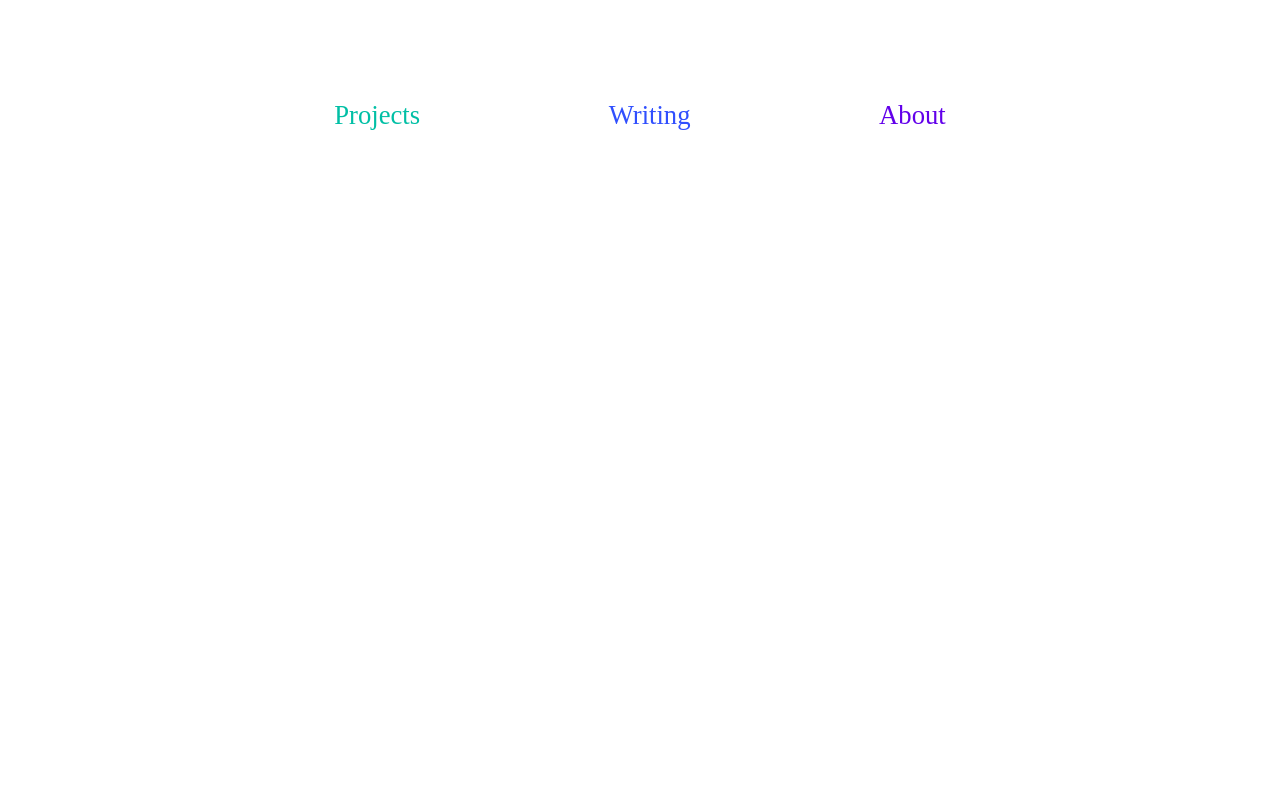
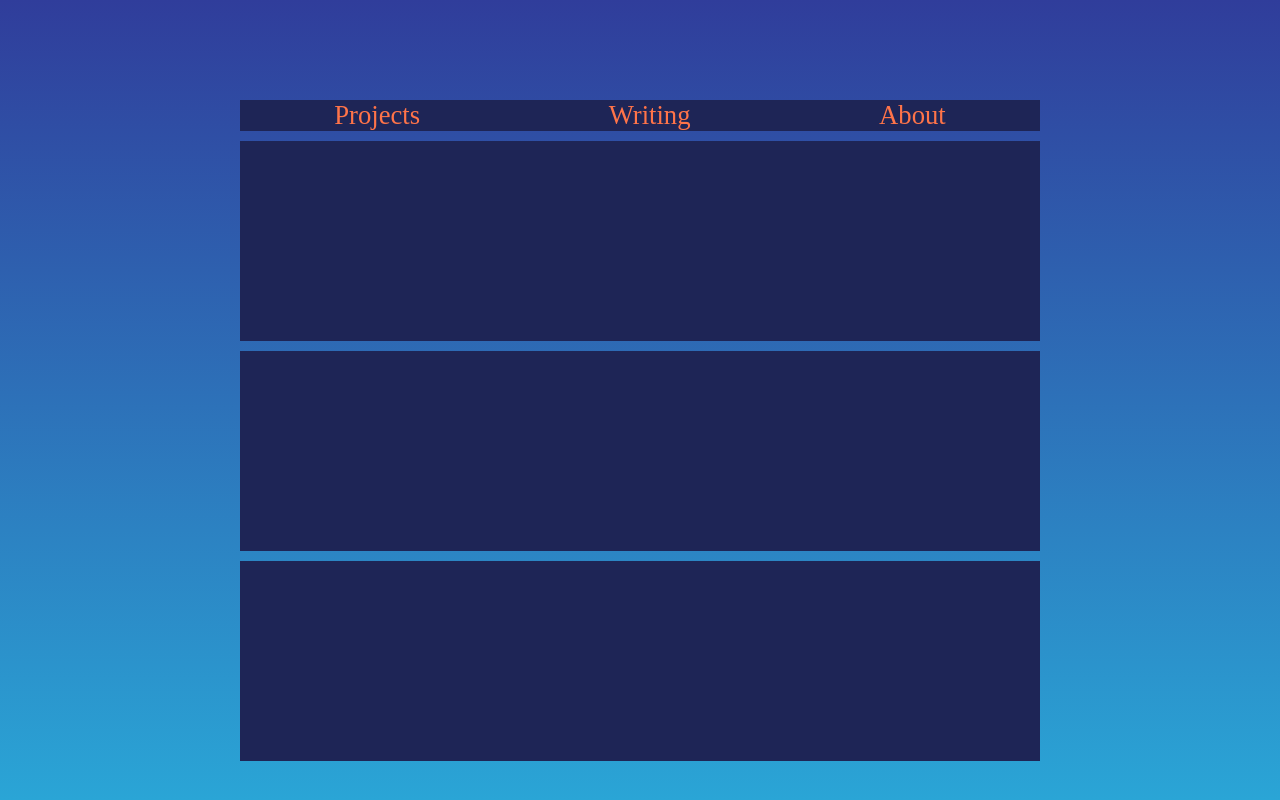
Before and after one commit to jordanmckinney/blog, a React app: page /projects in a window 1280 px wide. Built offline with nearby package versions, Linux system fonts and the light colour scheme; a web font is replaced by a local one.

Commit message:
blue gradient background, dark blue header background

```diff
--- a/src/components/article/Article.css
+++ b/src/components/article/Article.css
@@ -0,0 +1,3 @@
+p {
+  background-color: #1E2556;
+}
--- a/src/components/navbar/NavBar.css
+++ b/src/components/navbar/NavBar.css
@@ -7,6 +7,7 @@
   font-size: 20pt;
   display: flex;
   justify-content: space-around;
+  background-color: #1E2556;
 }
 
 a {
@@ -19,19 +20,23 @@ a {
 }
 
 .projects {
-  color: #00BFA5;
+  /* color: #00BFA5; */
+  color: #ff7449;
 }
 
 .writing {
-  color: #304FFE;
+  color: #ff7449;
+  /* color: #304FFE; */
 }
 
 .about {
-  color: #6200EA;
+  color: #ff7449;
+  /* color: #6200EA; */
 }
 
 a:hover {
-  color: black;
+  /* color: black; */
+  color: white;
 }
 
 a:focus {
--- a/src/containers/about/About.css
+++ b/src/containers/about/About.css
@@ -5,6 +5,7 @@
 
 p {
   text-align: left;
+  color: grey;
 }
 
 .headshot {
--- a/src/containers/app/App.css
+++ b/src/containers/app/App.css
@@ -10,7 +10,6 @@
   margin-left: auto;
   margin-right: auto;
   font-family: 'Open Sans', sans-serif;
-  background-color: white;
 }
 
 @media (min-width: 800px) {
--- a/src/containers/projects/Projects.css
+++ b/src/containers/projects/Projects.css
@@ -0,0 +1,6 @@
+.projectContainer {
+    background-color: #1E2556;
+    margin-top: 10px;
+    height: 200px;
+
+}
--- a/src/containers/projects/Projects.js
+++ b/src/containers/projects/Projects.js
@@ -3,7 +3,11 @@ import './Projects.css';
 
 
 const Projects = () => (
-  <div></div>
+  <div>
+      <div className="projectContainer"></div>
+      <div className="projectContainer"></div>
+      <div className="projectContainer"></div>
+  </div>
 )
 
 export default Projects;
--- a/src/index.css
+++ b/src/index.css
@@ -7,16 +7,17 @@ body {
   margin: 0;
   padding: 0;
   font-family: sans-serif;
-  /* background-repeat: no-repeat; */
-  /* background-attachment: fixed; */
-  /* background: #1e5799; /1* Old browsers *1/ */
-  /* background: -moz-linear-gradient(-45deg,  #1e5799 0%, #2989d8 50%, #207cca 63%, #7db9e8 100%); /1* FF3.6+ *1/ */
-  /* background: -webkit-gradient(linear, left top, right bottom, color-stop(0%,#1e5799), color-stop(50%,#2989d8), color-stop(63%,#207cca), color-stop(100%,#7db9e8)); /1* Chrome,Safari4+ *1/ */
-  /* background: -webkit-linear-gradient(-45deg,  #9C27B0 0%,#673AB7 50%,#3F51B5 63%,#2196F3 100%); /1* Chrome10+,Safari5.1+ *1/ */
-  /* background: -o-linear-gradient(-45deg,  #1e5799 0%,#2989d8 50%,#207cca 63%,#7db9e8 100%); /1* Opera 11.10+ *1/ */
-  /* background: -ms-linear-gradient(-45deg,  #1e5799 0%,#2989d8 50%,#207cca 63%,#7db9e8 100%); /1* IE10+ *1/ */
-  /* background: linear-gradient(135deg,  #9C27B0 0%,#673AB7 50%,#3F51B5 63%,#2196F3 100%); /1* W3C *1/ */
-  /* filter: progid:DXImageTransform.Microsoft.gradient( startColorstr='#1e5799', endColorstr='#7db9e8',GradientType=1 ); /1* IE6-9 fallback on horizontal gradient *1/ */
+  background-repeat: no-repeat;
+  background-attachment: fixed;
+  background: #1e2556; /* Old browsers */
+  background: -moz-linear-gradient(-45deg,  #1e2556 0%, #255e99 50%, #255e99 63%, #1e2556 100%); /* FF3.6+ */
+  background: -webkit-gradient(linear, left top, right bottom, color-stop(0%,#1e2556), color-stop(50%,#1e2556), color-stop(63%,#255e99), color-stop(100%,#255e99)); /* Chrome,Safari4+ */
+  background: -webkit-linear-gradient(-45deg,  #1e2556 0%,#1e2556 50%,#255e99 63%,#255e99 100%); /* Chrome10+,Safari5.1+ */
+  background: -o-linear-gradient(-45deg,  #1e2556 0%,#1e2556 50%,#255e99 63%,#255e99 100%); /* Opera 11.10+ */
+  background: -ms-linear-gradient(-45deg,  #1e5799 0%,#1e2556 50%,#255e99 63%,#255e99 100%); /* IE10+ */
+  /* background: linear-gradient(#1e5799 0%,#1e2556 50%,#255e99 63%,#255e99 100%); /1* W3C *1/ */
+  background: linear-gradient(#303d9b, #2aa5d6); /* W3C */
+  filter: progid:DXImageTransform.Microsoft.gradient( startColorstr='#1e5799', endColorstr='#7db9e8',GradientType=1 ); /* IE6-9 fallback on horizontal gradient */
 }
 
 body {
```
